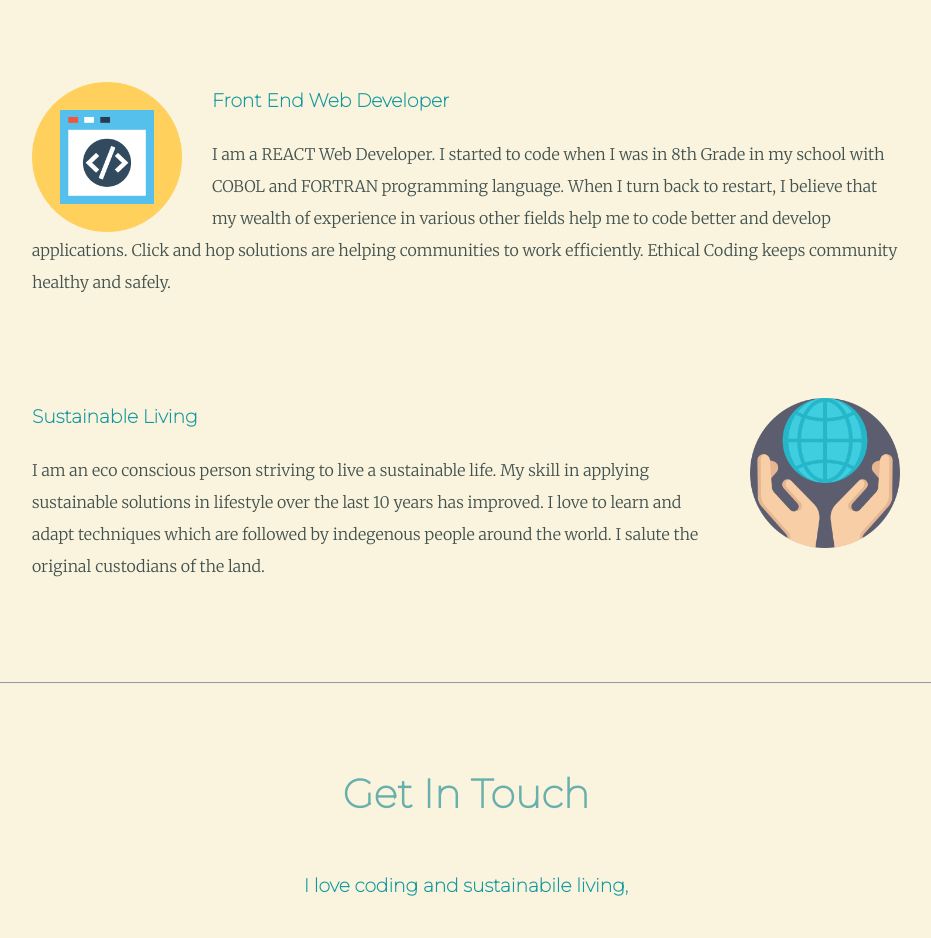
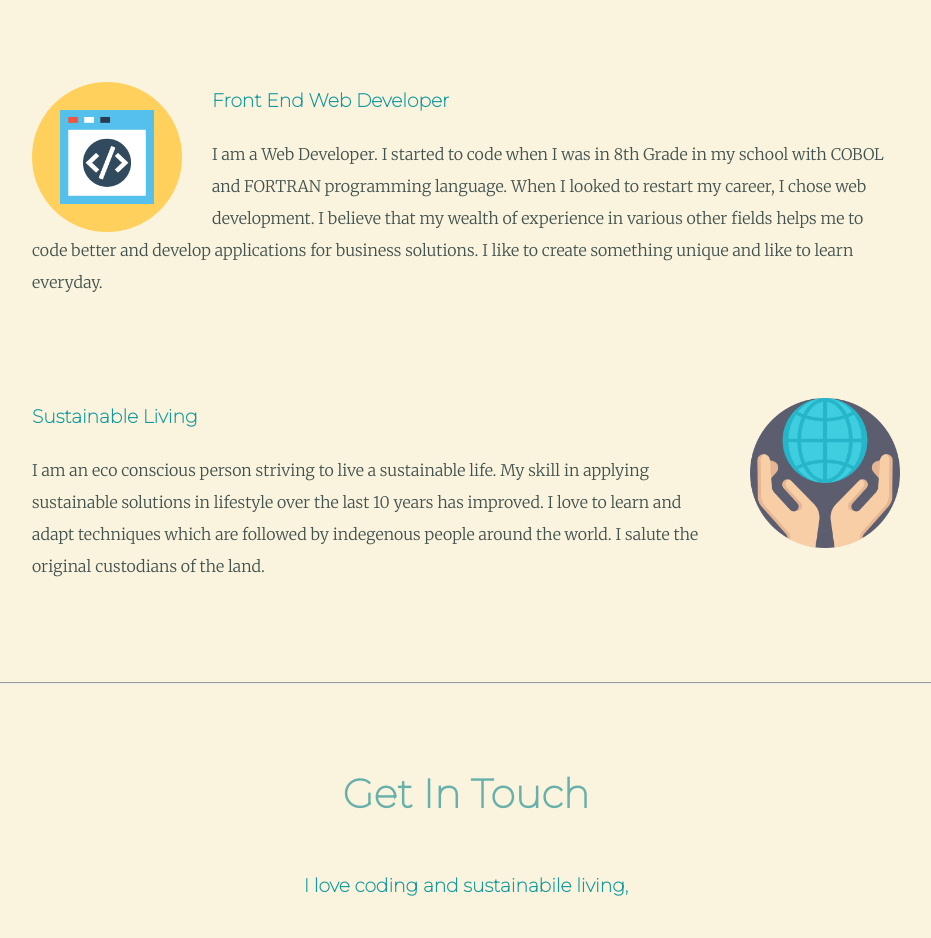
Before and after one commit to umaannaiyan/ProfileCSS, a plain HTML site: page index.html in a window 1280 px wide. Shown: the part 1220-2158 px from the top of the page, without its empty margins (174-1105 px from the left). Drawn offline with Linux system fonts and the light colour scheme.

Commit message:
Changes to profile

```diff
--- a/index.html
+++ b/index.html
@@ -32,10 +32,10 @@
             <img class="skillPic" src="image/internet.png" alt="web img">
             <!-- <img class="devicesPic" src="image/002-devices.png" alt=""> -->
             <h3><strong>Front End Web Developer</strong></h3>
-            <p>I am a REACT Web Developer. I started to code when I was in 8th Grade
-                in my school with COBOL and FORTRAN programming language. When I turn back to restart, I believe that my wealth of
-            experience in various other fields help me to code better and develop applications. Click and hop solutions are helping
-            communities to work efficiently. Ethical Coding keeps community healthy and safely. </p>
+            <p>I am a Web Developer. I started to code when I was in 8th Grade
+                in my school with COBOL and FORTRAN programming language. When I looked to restart my career, I chose web development. I believe that my wealth of
+            experience in various other fields helps me to code better and develop applications for business solutions.  I like to create something unique and like to learn everyday.
+             </p>
           </div>
           <div class="skill-row">
             <img class="worldPic" src="image/world.png" alt="world care">
```
